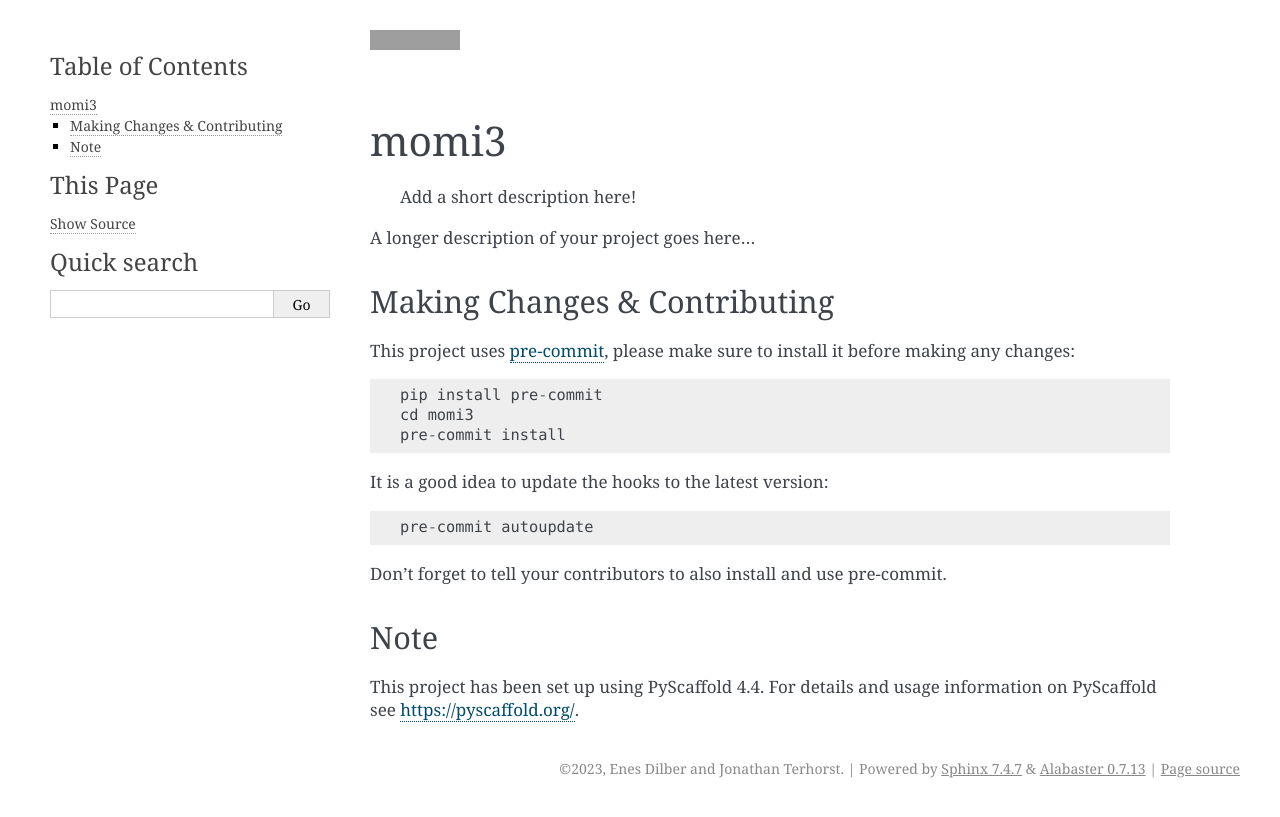
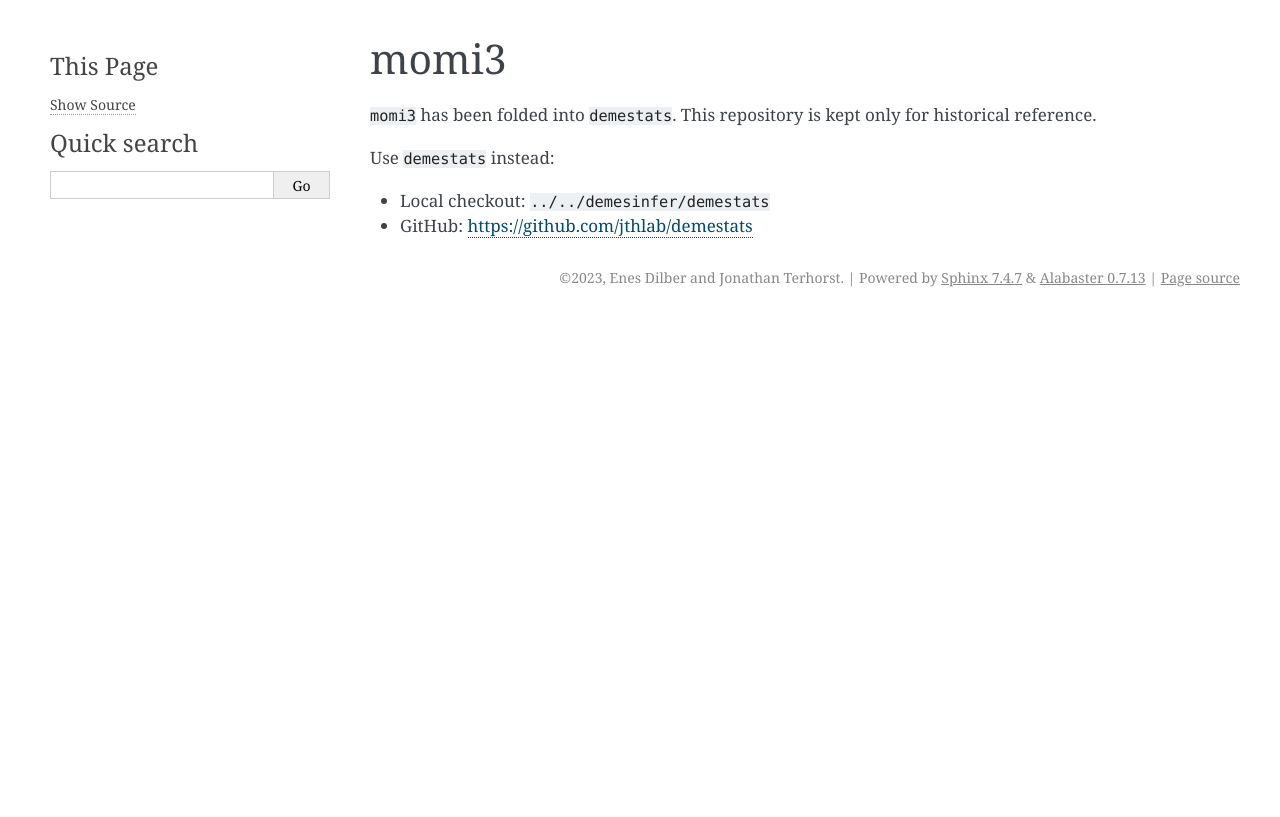
Before and after one commit to jthlab/momi3, a Sphinx documentation site: the page built from docs/readme.rst, in a window 1280 px wide. Shown: the top 817 px of the page. Built offline with Sphinx 7.4.7, drawn with Linux system fonts in a browser that asks for light colours; grey boxes are pictures that could not be loaded.

Commit message:
Mark momi3 as moved to demestats

```diff
--- a/README.rst
+++ b/README.rst
@@ -1,67 +1,11 @@
-.. These are examples of badges you might want to add to your README:
-   please update the URLs accordingly
-
-    .. image:: https://api.cirrus-ci.com/github/<USER>/momi3.svg?branch=main
-        :alt: Built Status
-        :target: https://cirrus-ci.com/github/<USER>/momi3
-    .. image:: https://readthedocs.org/projects/momi3/badge/?version=latest
-        :alt: ReadTheDocs
-        :target: https://momi3.readthedocs.io/en/stable/
-    .. image:: https://img.shields.io/coveralls/github/<USER>/momi3/main.svg
-        :alt: Coveralls
-        :target: https://coveralls.io/r/<USER>/momi3
-    .. image:: https://img.shields.io/pypi/v/momi3.svg
-        :alt: PyPI-Server
-        :target: https://pypi.org/project/momi3/
-    .. image:: https://img.shields.io/conda/vn/conda-forge/momi3.svg
-        :alt: Conda-Forge
-        :target: https://anaconda.org/conda-forge/momi3
-    .. image:: https://pepy.tech/badge/momi3/month
-        :alt: Monthly Downloads
-        :target: https://pepy.tech/project/momi3
-    .. image:: https://img.shields.io/twitter/url/http/shields.io.svg?style=social&label=Twitter
-        :alt: Twitter
-        :target: https://twitter.com/momi3
-
-.. image:: https://img.shields.io/badge/-PyScaffold-005CA0?logo=pyscaffold
-    :alt: Project generated with PyScaffold
-    :target: https://pyscaffold.org/
-
-|
-
 =====
 momi3
 =====
 
+``momi3`` has been folded into ``demestats``. This repository is kept only for
+historical reference.
 
-    Add a short description here!
+Use ``demestats`` instead:
 
-
-A longer description of your project goes here...
-
-
-.. _pyscaffold-notes:
-
-Making Changes & Contributing
-=============================
-
-This project uses `pre-commit`_, please make sure to install it before making any
-changes::
-
-    pip install pre-commit
-    cd momi3
-    pre-commit install
-
-It is a good idea to update the hooks to the latest version::
-
-    pre-commit autoupdate
-
-Don't forget to tell your contributors to also install and use pre-commit.
-
-.. _pre-commit: https://pre-commit.com/
-
-Note
-====
-
-This project has been set up using PyScaffold 4.4. For details and usage
-information on PyScaffold see https://pyscaffold.org/.
+* Local checkout: ``../../demesinfer/demestats``
+* GitHub: https://github.com/jthlab/demestats
--- a/pyproject.toml
+++ b/pyproject.toml
@@ -6,7 +6,7 @@ build-backend = "pdm.backend"
 [project]
 name = "momi3"
 dynamic = ["version"]
-description = "momi3 infers complex demographic history from the joint site frequency spectrum"
+description = "Deprecated: momi3 has been folded into demestats"
 authors = [
     {name = "Enes Dilber", email = "enes@umich.edu"},
     {name = "Jonathan Terhorst", email = "jonth@umich.edu"},
@@ -43,7 +43,8 @@ classifiers = [
 ]
 
 [project.urls]
-Homepage = "https://github.com/jthlab/momi3/"
+Homepage = "https://github.com/jthlab/demestats/"
+Repository = "https://github.com/jthlab/demestats/"
 
 [project.optional-dependencies]
 gpu = [
--- a/setup.cfg
+++ b/setup.cfg
@@ -5,17 +5,17 @@
 
 [metadata]
 name = momi3
-description = Add a short description here!
+description = Deprecated: momi3 has been folded into demestats
 author = Enes Dilber and Jonathan Terhorst
 author_email = jonth@umich.edu
 license = MIT
 license_files = LICENSE.txt
 long_description = file: README.rst
 long_description_content_type = text/x-rst; charset=UTF-8
-url = https://github.com/pyscaffold/pyscaffold/
+url = https://github.com/jthlab/demestats/
 # Add here related links, for example:
 project_urls =
-    Documentation = https://pyscaffold.org/
+    Repository = https://github.com/jthlab/demestats/
 #    Source = https://github.com/pyscaffold/pyscaffold/
 #    Changelog = https://pyscaffold.org/en/latest/changelog.html
 #    Tracker = https://github.com/pyscaffold/pyscaffold/issues
```
Also changed, not shown: README.md (added, +9 -0 lines), docs/index.rst (+5 -34 lines).
